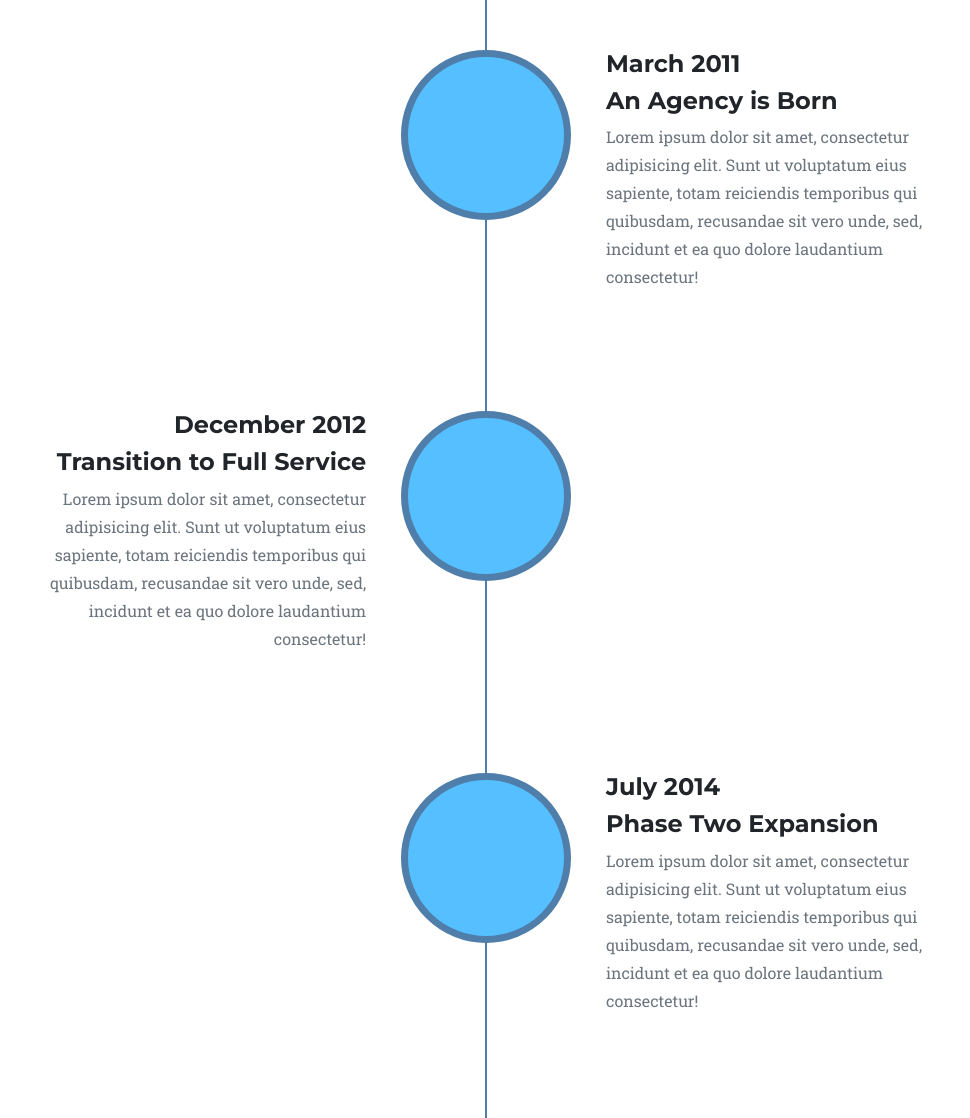
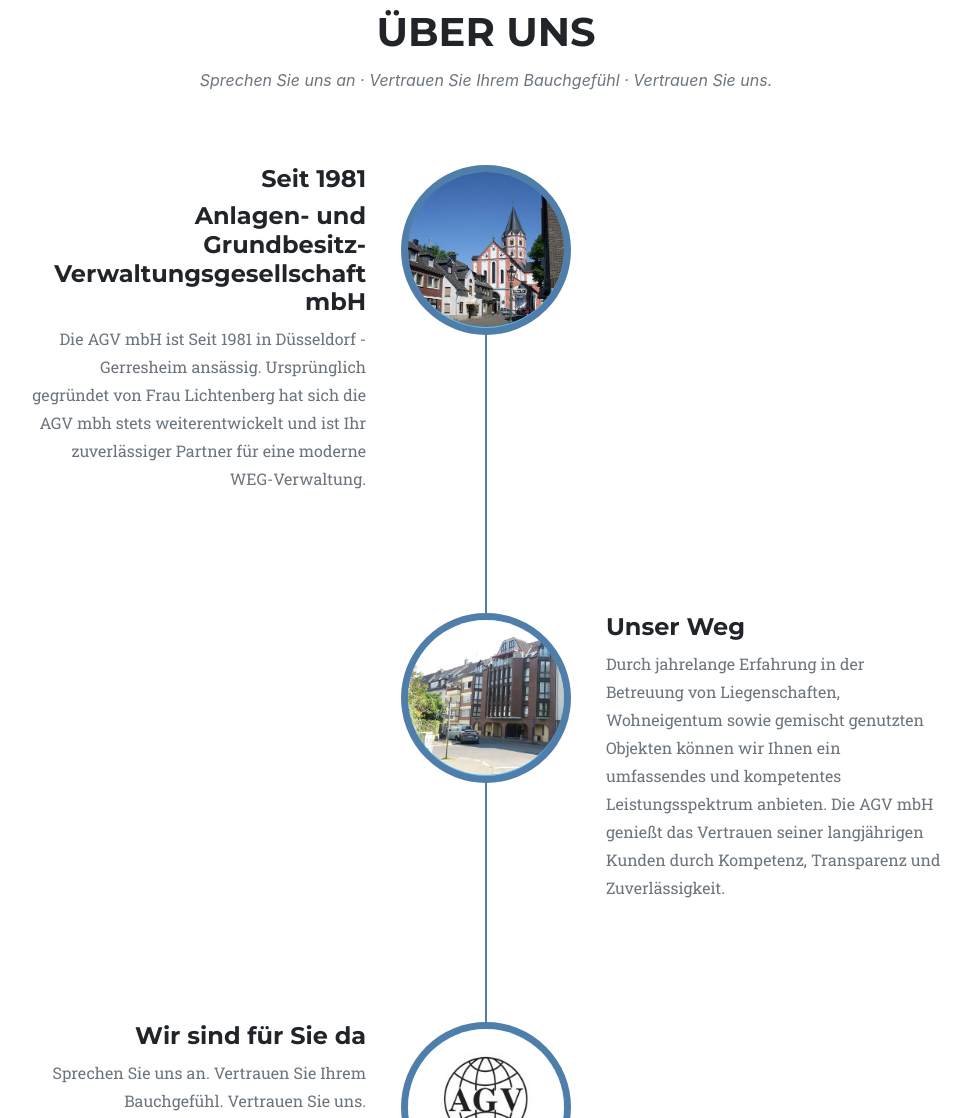
Before and after one commit to rymjo/agv_relaunch2018, a website: page index.html in a window 1280 px wide. Shown: the part 3100-4218 px from the top of the page, without its empty margins (154-1124 px from the left). Drawn offline with nearby package versions, Linux system fonts and the light colour scheme; files that its build step writes are made by us from their sources; files whose address does not match are found by name; a web font is replaced by a local one.

Commit message:
Anpassung Referenzen und Über uns

```diff
--- a/index.html
+++ b/index.html
@@ -228,8 +228,10 @@
       <div class="container">
         <div class="row">
           <div class="col-lg-12 text-center">
-            <h2 class="section-heading text-uppercase">About</h2>
-            <h3 class="section-subheading text-muted">Lorem ipsum dolor sit amet consectetur.</h3>
+            <h2 class="section-heading text-uppercase">Über uns</h2>
+            <h3 class="section-subheading text-muted">
+              Sprechen Sie uns an &#183; Vertrauen Sie Ihrem Bauchgefühl &#183; Vertrauen Sie uns.
+            </h3>
           </div>
         </div>
         <div class="row">
@@ -241,11 +243,13 @@
                 </div>
                 <div class="timeline-panel">
                   <div class="timeline-heading">
-                    <h4>2009-2011</h4>
-                    <h4 class="subheading">Our Humble Beginnings</h4>
+                    <h4>Seit 1981</h4>
+                    <h4 class="subheading">Anlagen- und Grundbesitz- Verwaltungsgesellschaft mbH</h4>
                   </div>
                   <div class="timeline-body">
-                    <p class="text-muted">Lorem ipsum dolor sit amet, consectetur adipisicing elit. Sunt ut voluptatum eius sapiente, totam reiciendis temporibus qui quibusdam, recusandae sit vero unde, sed, incidunt et ea quo dolore laudantium consectetur!</p>
+                    <p class="text-muted">
+                      Die AGV mbH ist Seit 1981 in Düsseldorf - Gerresheim ansässig.
+                      Ursprünglich gegründet von Frau Lichtenberg hat sich die  AGV mbh stets weiterentwickelt und ist Ihr zuverlässiger Partner für eine moderne WEG-Verwaltung. </p>
                   </div>
                 </div>
               </li>
@@ -255,11 +259,14 @@
                 </div>
                 <div class="timeline-panel">
                   <div class="timeline-heading">
-                    <h4>March 2011</h4>
-                    <h4 class="subheading">An Agency is Born</h4>
+                    <h4>Unser Weg</h4>
+                    <h4 class="subheading"></h4>
                   </div>
                   <div class="timeline-body">
-                    <p class="text-muted">Lorem ipsum dolor sit amet, consectetur adipisicing elit. Sunt ut voluptatum eius sapiente, totam reiciendis temporibus qui quibusdam, recusandae sit vero unde, sed, incidunt et ea quo dolore laudantium consectetur!</p>
+                    <p class="text-muted">
+                      Durch jahrelange Erfahrung in der Betreuung von Liegenschaften, Wohneigentum sowie gemischt genutzten Objekten können wir Ihnen ein umfassendes und kompetentes Leistungsspektrum anbieten.
+                      Die AGV mbH genießt das Vertrauen seiner langjährigen Kunden durch
+                      Kompetenz, Transparenz und Zuverlässigkeit. </p>
                   </div>
                 </div>
               </li>
@@ -269,35 +276,23 @@
                 </div>
                 <div class="timeline-panel">
                   <div class="timeline-heading">
-                    <h4>December 2012</h4>
-                    <h4 class="subheading">Transition to Full Service</h4>
+                    <h4>Wir sind für Sie da</h4>
+                    <h4 class="subheading"></h4>
                   </div>
                   <div class="timeline-body">
-                    <p class="text-muted">Lorem ipsum dolor sit amet, consectetur adipisicing elit. Sunt ut voluptatum eius sapiente, totam reiciendis temporibus qui quibusdam, recusandae sit vero unde, sed, incidunt et ea quo dolore laudantium consectetur!</p>
+                    <p class="text-muted">
+                      Sprechen Sie uns an.
+                      Vertrauen Sie Ihrem Bauchgefühl.
+                      Vertrauen Sie uns.
+                    </p>
                   </div>
                 </div>
               </li>
-              <li class="timeline-inverted">
+              <!--li class="timeline-inverted">
                 <div class="timeline-image">
-                  <img class="rounded-circle img-fluid" src="img/about/4.jpg" alt="">
+                  <h4><br>AGV mbh<br></h4>
                 </div>
-                <div class="timeline-panel">
-                  <div class="timeline-heading">
-                    <h4>July 2014</h4>
-                    <h4 class="subheading">Phase Two Expansion</h4>
-                  </div>
-                  <div class="timeline-body">
-                    <p class="text-muted">Lorem ipsum dolor sit amet, consectetur adipisicing elit. Sunt ut voluptatum eius sapiente, totam reiciendis temporibus qui quibusdam, recusandae sit vero unde, sed, incidunt et ea quo dolore laudantium consectetur!</p>
-                  </div>
-                </div>
-              </li>
-              <li class="timeline-inverted">
-                <div class="timeline-image">
-                  <h4>Be Part
-                    <br>Of Our
-                    <br>Story!</h4>
-                </div>
-              </li>
+              </li-->
             </ul>
           </div>
         </div>
```
Also changed, not shown: img/about/1.jpg (added), img/about/2.jpg (added), img/about/3.jpg (added), img/portfolio/01-full.jpg (added), img/portfolio/01-thumbnail.jpg (added), img/portfolio/02-full.jpg (added), img/portfolio/02-thumbnail.jpg (added), img/portfolio/03-full.jpg (added), img/portfolio/03-thumbnail.jpg (added), img/portfolio/04-full.jpg (added), img/portfolio/04-thumbnail.jpg (added), img/portfolio/05-full.jpg (added), img/portfolio/05-thumbnail.jpg (added), img/portfolio/06-full.jpg (added), 1 more files.
